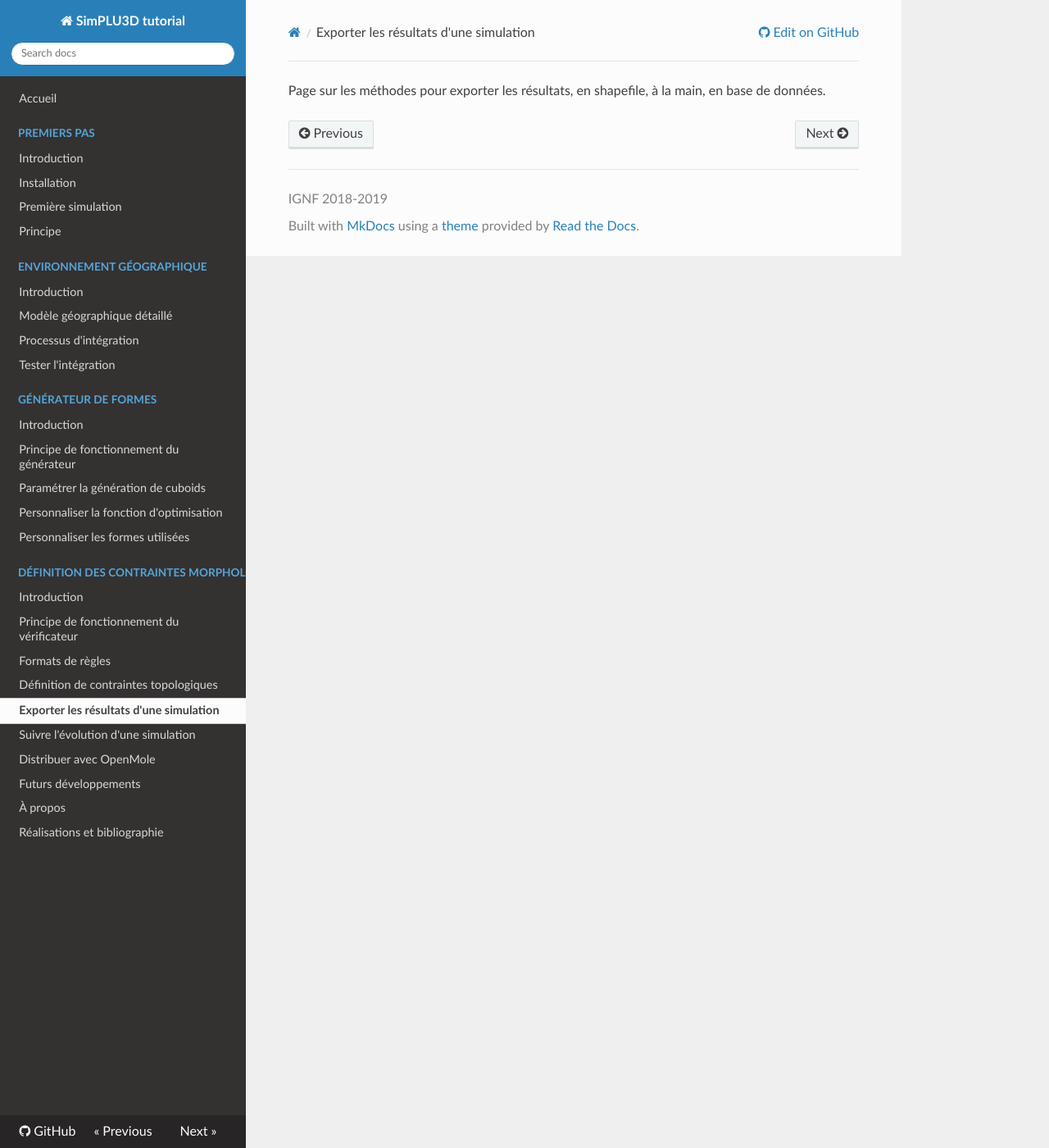
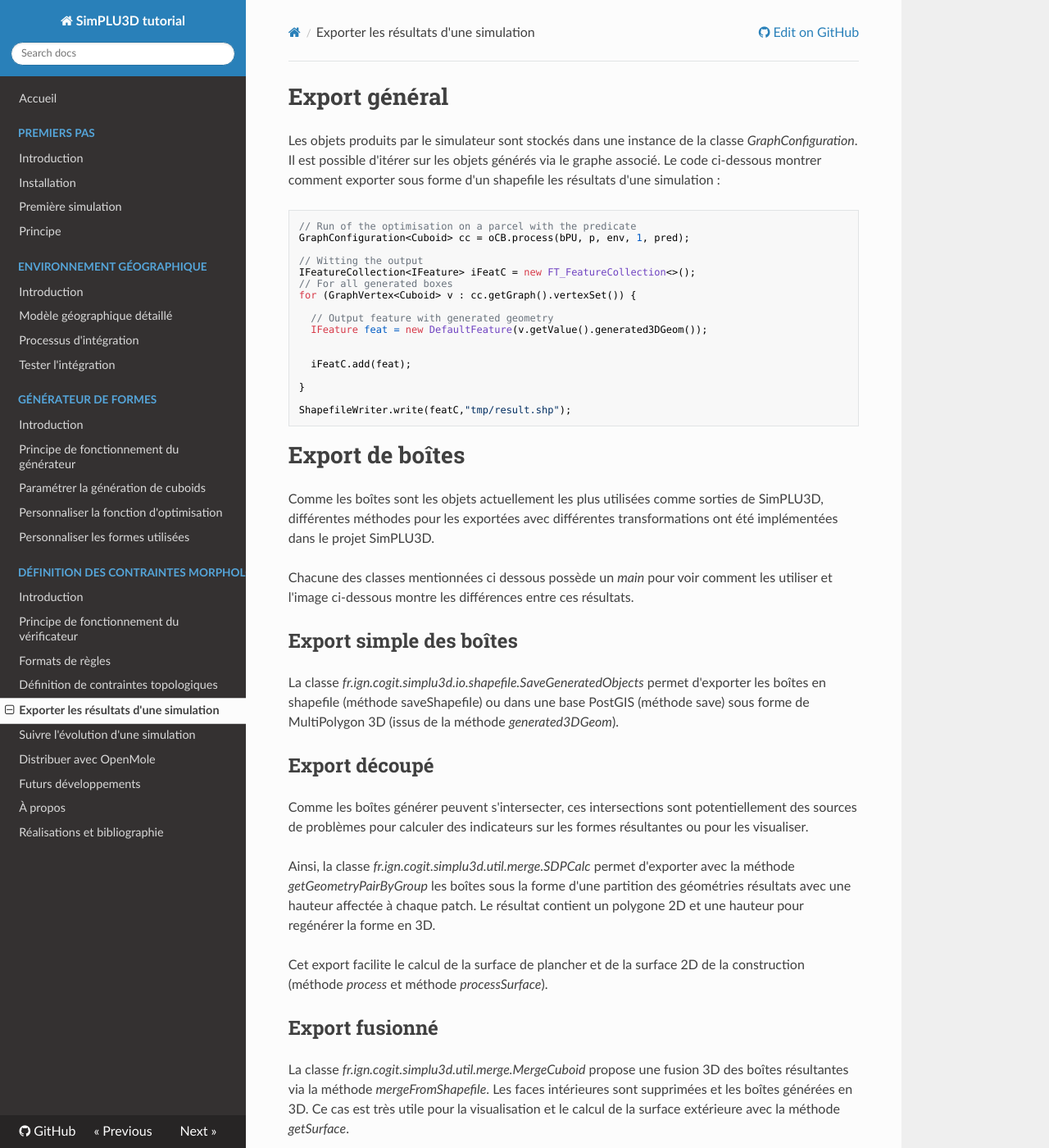
Before and after one commit to SimPLU3D/simplu3D-tutorial, an MkDocs documentation site: the page built from docs/export.md, in a window 1280 px wide and 1400 px high. Shown: the whole window at 82% size. Built offline with MkDocs 1.6.1, drawn with Linux system fonts in a browser that asks for light colours; nearby versions of some CDN libraries; some of the changed text lies outside the part shown.

Commit message:
Finishing formats and export pages

````diff
--- a/docs/export.md
+++ b/docs/export.md
@@ -1 +1,69 @@
-Page sur les méthodes pour exporter les résultats, en shapefile, à la main, en base de données.
+---
+title: Export des résultats de simulations
+authors:
+    - Mickaël Brasebin
+date: 2018-10-26
+
+---
+
+# Export général
+
+Les objets produits par le simulateur sont stockés dans une instance de la classe  *GraphConfiguration*. Il est possible d'itérer sur les objets générés via le graphe associé. Le code ci-dessous montrer comment exporter sous forme d'un shapefile les résultats d'une simulation :
+
+
+```JAVA
+// Run of the optimisation on a parcel with the predicate
+GraphConfiguration<Cuboid> cc = oCB.process(bPU, p, env, 1, pred);
+
+// Witting the output
+IFeatureCollection<IFeature> iFeatC = new FT_FeatureCollection<>();
+// For all generated boxes
+for (GraphVertex<Cuboid> v : cc.getGraph().vertexSet()) {
+
+  // Output feature with generated geometry
+  IFeature feat = new DefaultFeature(v.getValue().generated3DGeom());
+
+
+  iFeatC.add(feat);
+
+}
+
+ShapefileWriter.write(featC,"tmp/result.shp");
+```
+
+# Export de boîtes
+
+Comme les boîtes sont les objets actuellement les plus utilisées comme sorties de SimPLU3D, différentes méthodes pour les exportées avec différentes transformations ont été implémentées dans le projet SimPLU3D.
+
+Chacune des classes mentionnées ci dessous possède un *main* pour voir comment les utiliser et l'image ci-dessous montre les différences entre ces résultats.
+
+
+## Export simple des boîtes
+
+La classe *fr.ign.cogit.simplu3d.io.shapefile.SaveGeneratedObjects*  permet d'exporter les boîtes en shapefile (méthode saveShapefile) ou dans une base PostGIS (méthode save) sous forme de MultiPolygon 3D (issus de la méthode *generated3DGeom*).
+
+## Export découpé
+
+Comme les boîtes générer peuvent s'intersecter, ces intersections sont potentiellement des sources de problèmes pour calculer des indicateurs sur les formes résultantes ou pour les visualiser.
+
+Ainsi, la classe *fr.ign.cogit.simplu3d.util.merge.SDPCalc* permet d'exporter avec la méthode *getGeometryPairByGroup* les boîtes sous la forme d'une partition des géométries résultats avec une hauteur affectée à chaque patch. Le résultat contient un polygone 2D et une hauteur pour regénérer la forme en 3D.
+
+Cet export facilite le calcul de la surface de plancher et de la surface 2D de la construction (méthode *process* et méthode *processSurface*).
+
+
+## Export fusionné
+
+La classe *fr.ign.cogit.simplu3d.util.merge.MergeCuboid* propose une fusion 3D des boîtes résultantes via la méthode *mergeFromShapefile*. Les faces intérieures sont supprimées et les boîtes générées en 3D. Ce cas est très utile pour la visualisation et le calcul de la surface extérieure avec la méthode *getSurface*.
+
+L'attribut statique de cette classe *zMIN* permet de fixer l'altitude minimale au dessus de laquelle les boîtes seront extrudées.
+
+
+## Synthèse des exports
+
+![Illustration des différents export](./img/exportTypes.png)
+
+L'image ci-dessus illustre les différents types d'exports. Si de base la vue 3D est la même pour les trois résultats les exports différents dans leur modélisation des entités et des géométries. La seconde partie de l'image montre dans une vue 2D la sélection d'une entité (en jaune) dans les trois types d'export :
+
+- **Export simple** : une entité = une boîte avec une hauteur. Il y a donc beaucoup d'intersections entre objets ;
+- **Export découpé** :  une entité = une géométrie découpée par l'intersection des autres géométries. Chaque composante géométrique peut être extrudée ce qui donne un dédoublement des faces verticales à l'intersection entre deux géométries découpées ;
+- **Export fusionné** : une entité = une forme bâtie, c'est à dire la fusion des géométries qui s'intersectent. Ici, le résultat est géométriquement propre, il n'y a pas de doublon au niveau des faces verticales.
````
Also changed, not shown: docs/rules/formats.md (+4 -0 lines), docs/img/export3D.png (added), docs/img/exportDecoup.png (added), docs/img/exportIni.png (added), docs/img/exportMerged.png (added), docs/img/exportTypes.png (added), docs/img/exportTypes.svg (added).
